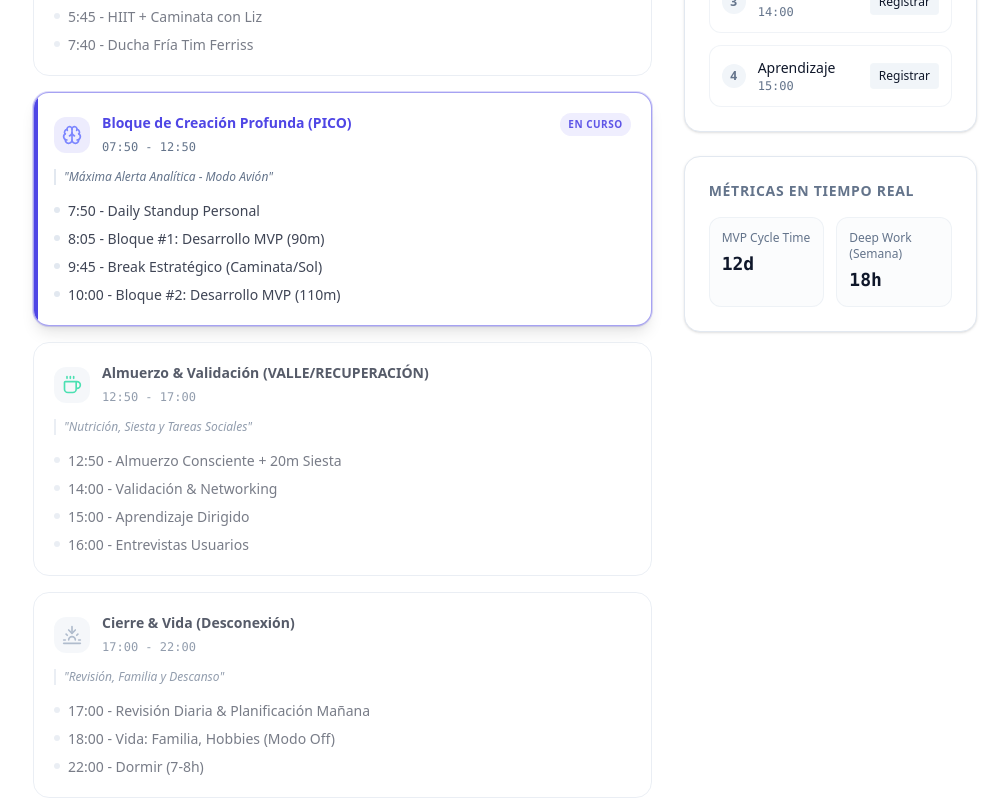
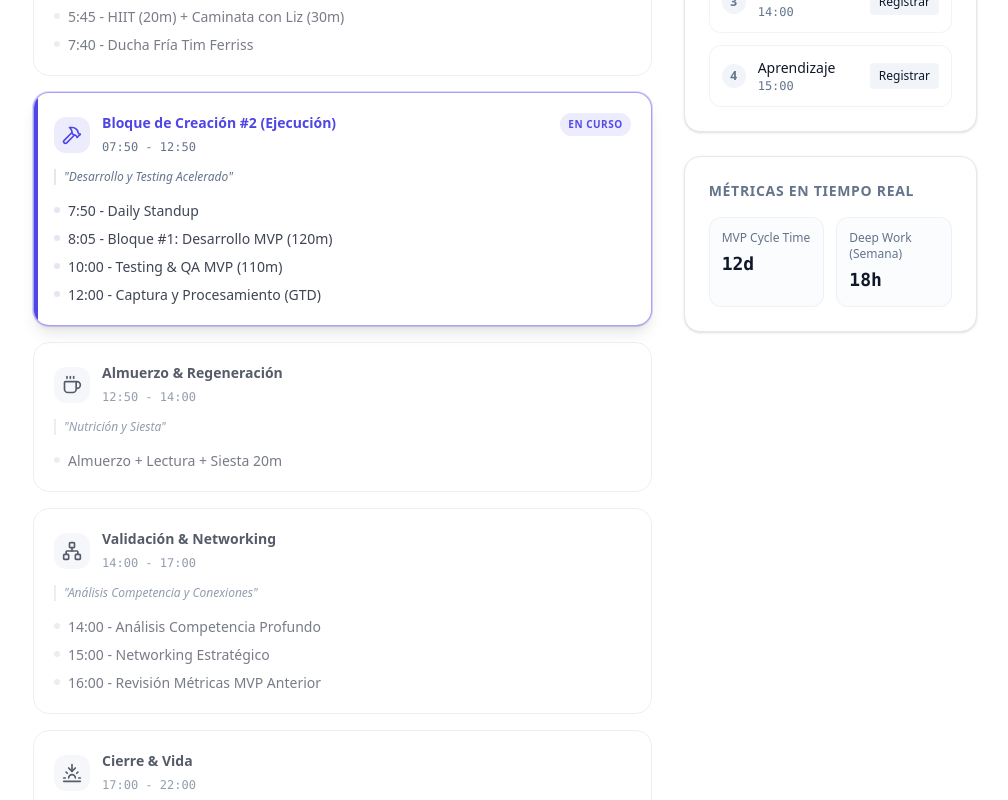
Before and after one commit to creandovaloria/zenith, a Next.js app: page / in a window 1280 px wide. Shown: the part 1080-1880 px from the top of the page, without its empty margins (263-1271 px from the left). Built offline with nearby package versions, Linux system fonts and the light colour scheme.

Commit message:
Implement full Optimized Weekly Agenda logic

```diff
--- a/src/app/page.tsx
+++ b/src/app/page.tsx
@@ -25,7 +25,8 @@ import {
   ArrowRight,
   Sunrise,
   Sunset,
-  Coffee
+  Coffee,
+  CloudSun
 } from "lucide-react";
 import { cn } from "@/lib/utils";
 
@@ -33,7 +34,7 @@ import { cn } from "@/lib/utils";
 type Role = {
   id: string;
   name: string;
-  focus: string; // e.g. "Profundidad Extrema"
+  focus: string;
   icon: React.ReactNode;
   color: string;
   hex: string;
@@ -41,7 +42,7 @@ type Role = {
   description: string;
 };
 
-// --- Data: Roles & Rules (Updated with Optimized Agenda) ---
+// --- Data: Roles & Rules ---
 const ROLES: Record<string, Role> = {
   Monday: {
     id: "architect",
@@ -111,19 +112,347 @@ const ROLES: Record<string, Role> = {
     color: "text-gray-500",
     hex: "#6B7280",
     question: "¿Qué necesito proteger para mantener el equilibrio?",
-    description: "Journaling, objetivos mensuales y logística.",
+    description: "Reflexión estratégica, journaling y logística.",
   },
+};
+
+// --- Helper: Get Agenda by Day ---
+const getAgendaForDay = (dayName: string) => {
+  switch (dayName) {
+    case "Monday":
+      return [
+        {
+          title: "Ritual Matutino (Cimiento)",
+          time: "05:00 - 07:50",
+          icon: <Sunrise className="w-5 h-5 text-orange-400" />,
+          intent: "Preparación Física, Mental y Espiritual",
+          items: [
+            "5:00 - Despertar + Agua con Limón",
+            "5:15 - Meditación Vipassana (15m)",
+            "5:45 - HIIT (20m) + Caminata con Liz (30m)",
+            "7:40 - Ducha Fría Tim Ferriss"
+          ],
+          variant: "neural"
+        },
+        {
+          title: "Bloque de Creación Profunda #1 (PICO)",
+          time: "07:50 - 12:50",
+          icon: <Brain className="w-5 h-5 text-indigo-400" />,
+          intent: "Máxima Alerta Analítica - Modo Avión",
+          items: [
+            "7:50 - Daily Standup Personal",
+            "8:05 - Bloque #1: Desarrollo MVP (120m)",
+            "10:00 - Bloque #2: Desarrollo MVP (110m)",
+            "12:00 - Captura y Procesamiento (GTD)"
+          ],
+          variant: "peak",
+          isActive: true
+        },
+        {
+          title: "Almuerzo & Regeneración (VALLE)",
+          time: "12:50 - 14:00",
+          icon: <Coffee className="w-5 h-5 text-emerald-400" />,
+          intent: "Nutrición, Siesta y Tareas Sociales",
+          items: [
+            "12:50 - Almuerzo Consciente",
+            "13:25 - Lectura no relacionada",
+            "13:40 - Siesta Estratégica (20m)"
+          ],
+          variant: "neural"
+        },
+        {
+          title: "Validación & Comunicación",
+          time: "14:00 - 17:00",
+          icon: <Network className="w-5 h-5 text-blue-400" />,
+          intent: "Conexión Externa y Aprendizaje",
+          items: [
+            "14:00 - Comunicación Estratégica (Batch)",
+            "15:00 - Aprendizaje Dirigido",
+            "16:00 - 2 Entrevistas de Validación"
+          ],
+          variant: "neural"
+        },
+        {
+          title: "Cierre & Vida",
+          time: "17:00 - 22:00",
+          icon: <Sunset className="w-5 h-5 text-slate-400" />,
+          intent: "Revisión, Familia y Descanso",
+          items: [
+            "17:00 - Revisión Diaria & Planificación Mañana",
+            "18:00 - Vida: Deporte, Familia, Hobbies",
+            "22:00 - Dormir"
+          ],
+          variant: "neural"
+        }
+      ];
+    case "Tuesday":
+      return [
+        {
+          title: "Ritual Matutino (Cimiento)",
+          time: "05:00 - 07:50",
+          icon: <Sunrise className="w-5 h-5 text-orange-400" />,
+          intent: "Preparación Física, Mental y Espiritual",
+          items: [
+            "5:00 - Despertar + Agua con Limón",
+            "5:15 - Meditación Vipassana (15m)",
+            "5:45 - HIIT (20m) + Caminata con Liz (30m)",
+            "7:40 - Ducha Fría Tim Ferriss"
+          ],
+          variant: "neural"
+        },
+        {
+          title: "Bloque de Creación #2 (Ejecución)",
+          time: "07:50 - 12:50",
+          icon: <Hammer className="w-5 h-5 text-blue-400" />,
+          intent: "Desarrollo y Testing Acelerado",
+          items: [
+            "7:50 - Daily Standup",
+            "8:05 - Bloque #1: Desarrollo MVP (120m)",
+            "10:00 - Testing & QA MVP (110m)",
+            "12:00 - Captura y Procesamiento (GTD)"
+          ],
+          variant: "peak",
+          isActive: true
+        },
+        {
+          title: "Almuerzo & Regeneración",
+          time: "12:50 - 14:00",
+          icon: <Coffee className="w-5 h-5 text-emerald-400" />,
+          intent: "Nutrición y Siesta",
+          items: ["Almuerzo + Lectura + Siesta 20m"],
+          variant: "neural"
+        },
+        {
+          title: "Validación & Networking",
+          time: "14:00 - 17:00",
+          icon: <Network className="w-5 h-5 text-purple-400" />,
+          intent: "Análisis Competencia y Conexiones",
+          items: [
+            "14:00 - Análisis Competencia Profundo",
+            "15:00 - Networking Estratégico",
+            "16:00 - Revisión Métricas MVP Anterior"
+          ],
+          variant: "neural"
+        },
+        {
+          title: "Cierre & Vida",
+          time: "17:00 - 22:00",
+          icon: <Sunset className="w-5 h-5 text-slate-400" />,
+          intent: "Desconexión Total",
+          items: ["17:00 - Revisión", "18:00 - Vida", "22:00 - Dormir"],
+          variant: "neural"
+        }
+      ];
+    case "Wednesday":
+      return [
+        {
+          title: "Ritual Matutino (Cimiento)",
+          time: "05:00 - 07:50",
+          icon: <Sunrise className="w-5 h-5 text-orange-400" />,
+          intent: "Preparación Física, Mental y Espiritual",
+          items: [
+            "5:00 - Despertar", "5:15 - Meditación", "5:45 - HIIT + Caminata", "7:40 - Ducha Fría"
+          ],
+          variant: "neural"
+        },
+        {
+          title: "Bloque de Creación #3 (Sinergias)",
+          time: "07:50 - 12:50",
+          icon: <Network className="w-5 h-5 text-emerald-400" />,
+          intent: "Integraciones Técnicas y Cross-MVP",
+          items: [
+            "7:50 - Integraciones (APIs, DB)",
+            "10:00 - Optimización Performance",
+            "11:00 - Cross-MVP Integration"
+          ],
+          variant: "peak",
+          isActive: true
+        },
+        {
+          title: "Watercooler Day (Creatividad)",
+          time: "14:00 - 17:00",
+          icon: <CloudSun className="w-5 h-5 text-yellow-400" />,
+          intent: "Tiempo No Estructurado y Exploración",
+          items: [
+            "14:00 - Brainstorming Libre",
+            "15:00 - Office Hours / Reuniones Espontáneas",
+            "16:00 - Aprendizaje Cruzado"
+          ],
+          variant: "neural"
+        },
+        {
+          title: "Revisión Semanal Parcial & Cierre",
+          time: "17:00 - 22:00",
+          icon: <Sunset className="w-5 h-5 text-slate-400" />,
+          intent: "Ajuste de Rumbo",
+          items: ["17:00 - Revisión Parcial", "18:00 - Vida", "22:00 - Dormir"],
+          variant: "neural"
+        }
+      ];
+    case "Thursday":
+      return [
+        {
+          title: "Ritual Matutino Adaptado",
+          time: "05:00 - 07:50",
+          icon: <Sunrise className="w-5 h-5 text-orange-400" />,
+          intent: "Enfoque en Calma",
+          items: [
+            "5:00 - Despertar", "5:45 - Yoga (Ligero)", "6:35 - Caminata con Liz", "7:40 - Ducha Fría"
+          ],
+          variant: "neural"
+        },
+        {
+          title: "Bloque Admin & Métricas",
+          time: "07:50 - 12:50",
+          icon: <BarChart3 className="w-5 h-5 text-red-400" />,
+          intent: "Batch Processing y Análisis de Datos",
+          items: [
+            "7:50 - Revisión Dashboards",
+            "8:20 - Finanzas y Email Batch",
+            "10:50 - Deep Dive Métricas MVP Activo",
+            "11:50 - Revisión Portafolio Completo"
+          ],
+          variant: "peak",
+          isActive: true
+        },
+        {
+          title: "Aprendizaje Estratégico",
+          time: "14:00 - 17:00",
+          icon: <BookOpen className="w-5 h-5 text-violet-400" />,
+          intent: "Llenar Gaps de Habilidades",
+          items: [
+            "14:00 - Consumo Dirigido (Curso/Libro)",
+            "15:00 - Síntesis y Aplicación",
+            "16:00 - Preparación Viernes"
+          ],
+          variant: "neural"
+        },
+        {
+          title: "Cierre & Vida",
+          time: "17:00 - 22:00",
+          icon: <Sunset className="w-5 h-5 text-slate-400" />,
+          intent: "Desconexión",
+          items: ["17:00 - Libre", "18:00 - Vida", "22:00 - Dormir"],
+          variant: "neural"
+        }
+      ];
+    case "Friday":
+      return [
+        {
+          title: "Ritual Matutino Ligero",
+          time: "05:30 - 08:20",
+          icon: <Sunrise className="w-5 h-5 text-orange-400" />,
+          intent: "Preparación para Revisión Profunda",
+          items: [
+            "5:30 - Despertar", "5:45 - Meditación (30m)", "6:30 - HIIT (30m)", "8:15 - Ducha Fría"
+          ],
+          variant: "neural"
+        },
+        {
+          title: "Revisión Semanal & Post-Mortem",
+          time: "08:20 - 12:20",
+          icon: <CheckSquare className="w-5 h-5 text-violet-400" />,
+          intent: "GTD Weekly Review y Aprendizaje",
+          items: [
+            "8:20 - Weekly Review GTD (Recolectar, Procesar, Organizar)",
+            "10:20 - Post-Mortem Semanal MVPs"
+          ],
+          variant: "peak",
+          isActive: true
+        },
+        {
+          title: "Planificación Próxima Semana",
+          time: "13:30 - 15:30",
+          icon: <Compass className="w-5 h-5 text-blue-400" />,
+          intent: "Diseño del Futuro Inmediato",
+          items: [
+            "13:30 - Plan Detallado Semana Siguiente",
+            "14:20 - Preparación Próximo MVP"
+          ],
+          variant: "neural"
+        },
+        {
+          title: "Creatividad & Cierre Semanal",
+          time: "15:30 - 16:30",
+          icon: <Flame className="w-5 h-5 text-yellow-400" />,
+          intent: "Visualización y Celebración",
+          items: [
+            "15:30 - Visualización de Futuro (1 año)",
+            "16:00 - Lluvia de Ideas Libre"
+          ],
+          variant: "neural"
+        }
+      ];
+    case "Saturday":
+      return [
+        {
+          title: "Ritual Matutino Adaptado",
+          time: "05:30 - 08:20",
+          icon: <Sunrise className="w-5 h-5 text-orange-400" />,
+          intent: "Inicio Consciente del Fin de Semana",
+          items: ["5:30 - Despertar", "Mediatación (30m)", "HIIT", "Caminata con Liz"],
+          variant: "neural"
+        },
+        {
+          title: "Consumo Dirigido (Mañana)",
+          time: "08:20 - 12:20",
+          icon: <BookOpen className="w-5 h-5 text-cyan-400" />,
+          intent: "Input de Alta Calidad sin Presión",
+          items: ["Lectura no Laboral", "Documentales Inspiradores", "Podcasts"],
+          variant: "neural"
+        },
+        {
+          title: "Conexión & Naturaleza",
+          time: "14:00 - 18:00",
+          icon: <CloudSun className="w-5 h-5 text-green-400" />,
+          intent: "Recarga Biológica y Social",
+          items: ["Aire Libre", "Tiempo con Seres Queridos", "Hobbies"],
+          variant: "neural"
+        }
+      ];
+    case "Sunday":
+      return [
+        {
+          title: "Ritual Matutino Adaptado",
+          time: "05:30 - 08:20",
+          icon: <Sunrise className="w-5 h-5 text-orange-400" />,
+          intent: "Inicio Consciente",
+          items: ["5:30 - Despertar", "Meditación (30m)", "HIIT", "Caminata con Liz"],
+          variant: "neural"
+        },
+        {
+          title: "Reflexión Estratégica",
+          time: "09:00 - 12:00",
+          icon: <Shield className="w-5 h-5 text-gray-400" />,
+          intent: "Journaling y Logística",
+          items: ["Journaling Profundo", "Revisión Mensual", "Preparación Logística (Comidas)"],
+          variant: "neural"
+        },
+        {
+          title: "Preparación Mental",
+          time: "15:00 - 17:00",
+          icon: <Brain className="w-5 h-5 text-indigo-400" />,
+          intent: "Visualización Semana Entrante",
+          items: ["Visualización", "Checklist Inicio Semana", "Planchar/Preparar"],
+          variant: "neural"
+        }
+      ];
+    default:
+      return [];
+  }
 };
 
 export default function Dashboard() {
   const [currentDate, setCurrentDate] = useState<Date | null>(null);
   const [activeRole, setActiveRole] = useState<Role | null>(null);
+  const [dailyAgenda, setDailyAgenda] = useState<any[]>([]);
 
   useEffect(() => {
     const now = new Date();
     setCurrentDate(now);
     const dayNameEn = format(now, "EEEE");
     setActiveRole(ROLES[dayNameEn] || ROLES["Monday"]);
+    setDailyAgenda(getAgendaForDay(dayNameEn));
   }, []);
 
   if (!currentDate || !activeRole) return <div className="min-h-screen flex items-center justify-center text-muted-foreground bg-black">Inicializando Zenith OS...</div>;
@@ -163,7 +492,7 @@ export default function Dashboard() {
           <div>
             <h1 className="font-semibold text-lg flex items-center gap-2">
               Mission Control
-              <span className="px-2 py-0.5 rounded text-[10px] font-bold bg-muted text-muted-foreground border border-border">V1.2</span>
+              <span className="px-2 py-0.5 rounded text-[10px] font-bold bg-muted text-muted-foreground border border-border">V1.3</span>
             </h1>
             <p className="text-xs text-muted-foreground flex items-center gap-2">
               {format(currentDate, "EEEE, d 'de' MMMM 'de' yyyy", { locale: es })}
@@ -276,72 +605,25 @@ export default function Dashboard() {
                 </div>
               </div>
 
-              {/* Circadian Agenda - Optimized for Rhythms */}
+              {/* Circadian Agenda - Auto-Generated based on Day */}
               <div className="space-y-4">
                 <h3 className="font-semibold text-lg flex items-center gap-2 px-1">
                   <Clock className="w-5 h-5 text-blue-500" />
-                  Agenda Circadiana
+                  Agenda Circadiana ({format(currentDate, "EEEE")})
                 </h3>
 
-                {/* Morning Ritual Phase */}
-                <PhaseCard
-                  title="Ritual Matutino (Cimiento)"
-                  time="05:00 - 07:50"
-                  icon={<Sunrise className="w-5 h-5 text-orange-400" />}
-                  intent="Preparación Física, Mental y Espiritual"
-                  items={[
-                    "5:00 - Despertar + Agua con Limón",
-                    "5:15 - Meditación Vipassana (15m)",
-                    "5:45 - HIIT + Caminata con Liz",
-                    "7:40 - Ducha Fría Tim Ferriss"
-                  ]}
-                  isActive={false}
-                />
-
-                {/* Deep Work Phase (Peak) */}
-                <PhaseCard
-                  title="Bloque de Creación Profunda (PICO)"
-                  time="07:50 - 12:50"
-                  icon={<Brain className="w-5 h-5 text-indigo-400" />}
-                  intent="Máxima Alerta Analítica - Modo Avión"
-                  items={[
-                    "7:50 - Daily Standup Personal",
-                    "8:05 - Bloque #1: Desarrollo MVP (90m)",
-                    "9:45 - Break Estratégico (Caminata/Sol)",
-                    "10:00 - Bloque #2: Desarrollo MVP (110m)"
-                  ]}
-                  variant="peak"
-                  isActive={true} // Putting this active for demo purposes
-                />
-
-                {/* Admin/Recovery Phase (Trough/Recovery) */}
-                <PhaseCard
-                  title="Almuerzo & Validación (VALLE/RECUPERACIÓN)"
-                  time="12:50 - 17:00"
-                  icon={<Coffee className="w-5 h-5 text-emerald-400" />}
-                  intent="Nutrición, Siesta y Tareas Sociales"
-                  items={[
-                    "12:50 - Almuerzo Consciente + 20m Siesta",
-                    "14:00 - Validación & Networking",
-                    "15:00 - Aprendizaje Dirigido",
-                    "16:00 - Entrevistas Usuarios"
-                  ]}
-                  isActive={false}
-                />
-
-                {/* Evening Ritual Phase */}
-                <PhaseCard
-                  title="Cierre & Vida (Desconexión)"
-                  time="17:00 - 22:00"
-                  icon={<Sunset className="w-5 h-5 text-slate-400" />}
-                  intent="Revisión, Familia y Descanso"
-                  items={[
-                    "17:00 - Revisión Diaria & Planificación Mañana",
-                    "18:00 - Vida: Familia, Hobbies (Modo Off)",
-                    "22:00 - Dormir (7-8h)"
-                  ]}
-                  isActive={false}
-                />
+                {dailyAgenda.map((phase, idx) => (
+                  <PhaseCard
+                    key={idx}
+                    title={phase.title}
+                    time={phase.time}
+                    icon={phase.icon}
+                    intent={phase.intent}
+                    items={phase.items}
+                    variant={phase.variant}
+                    isActive={phase.isActive || false}
+                  />
+                ))}
               </div>
             </div>
 
@@ -480,7 +762,7 @@ function PhaseCard({ title, time, icon, intent, items, variant = "neural", isAct
         <div className="flex justify-between items-start mb-3">
           <div className="flex items-center gap-3">
             <div className={cn("p-2 rounded-lg bg-muted", isActive && "bg-primary/10 text-primary")}>
-              {icon}
+              {React.cloneElement(icon as React.ReactElement<{ className?: string }>, { className: isActive ? "w-5 h-5 text-primary" : "w-5 h-5" })}
             </div>
             <div>
               <h4 className={cn("font-semibold text-sm", isActive && "text-primary")}>{title}</h4>
```
